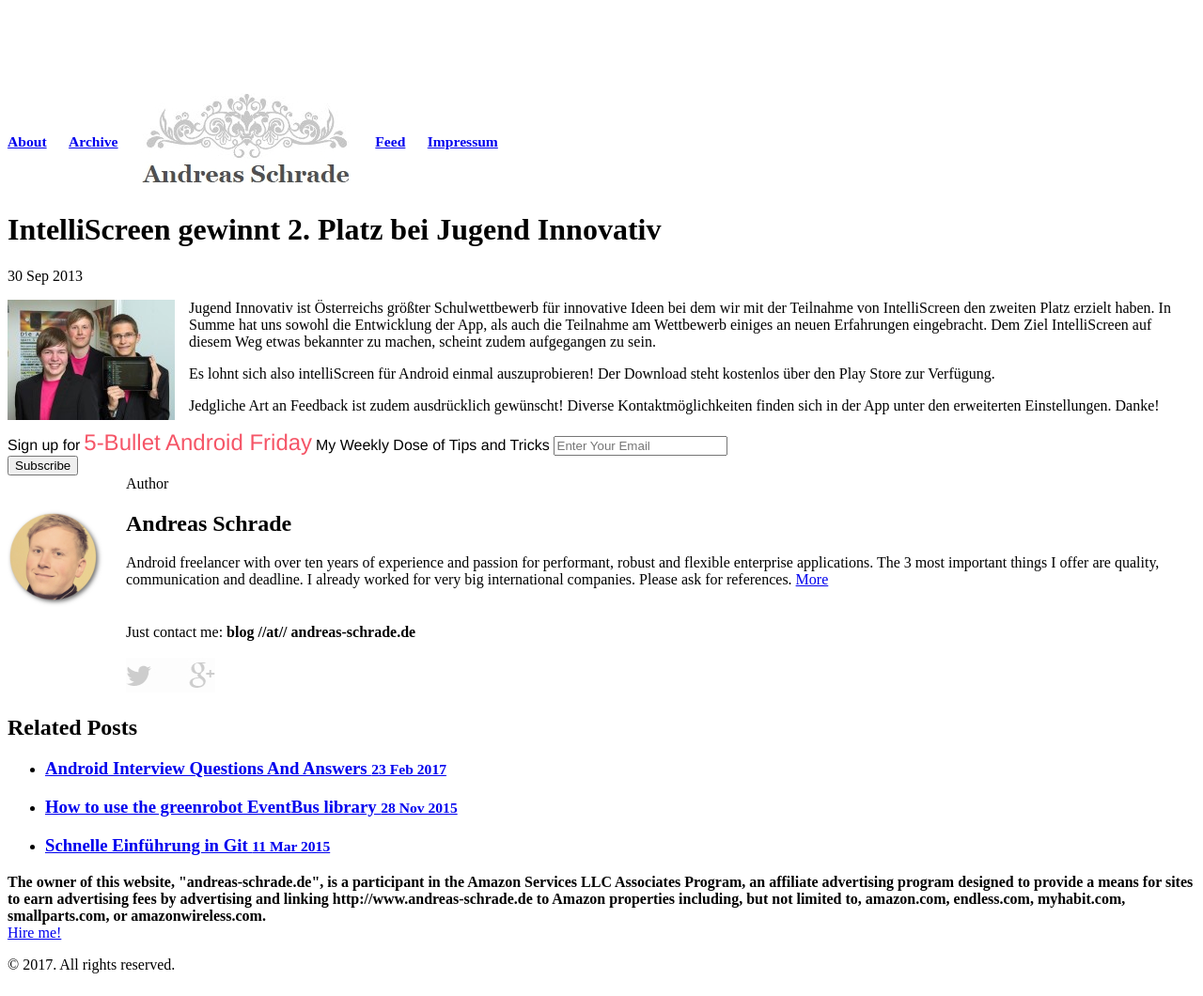
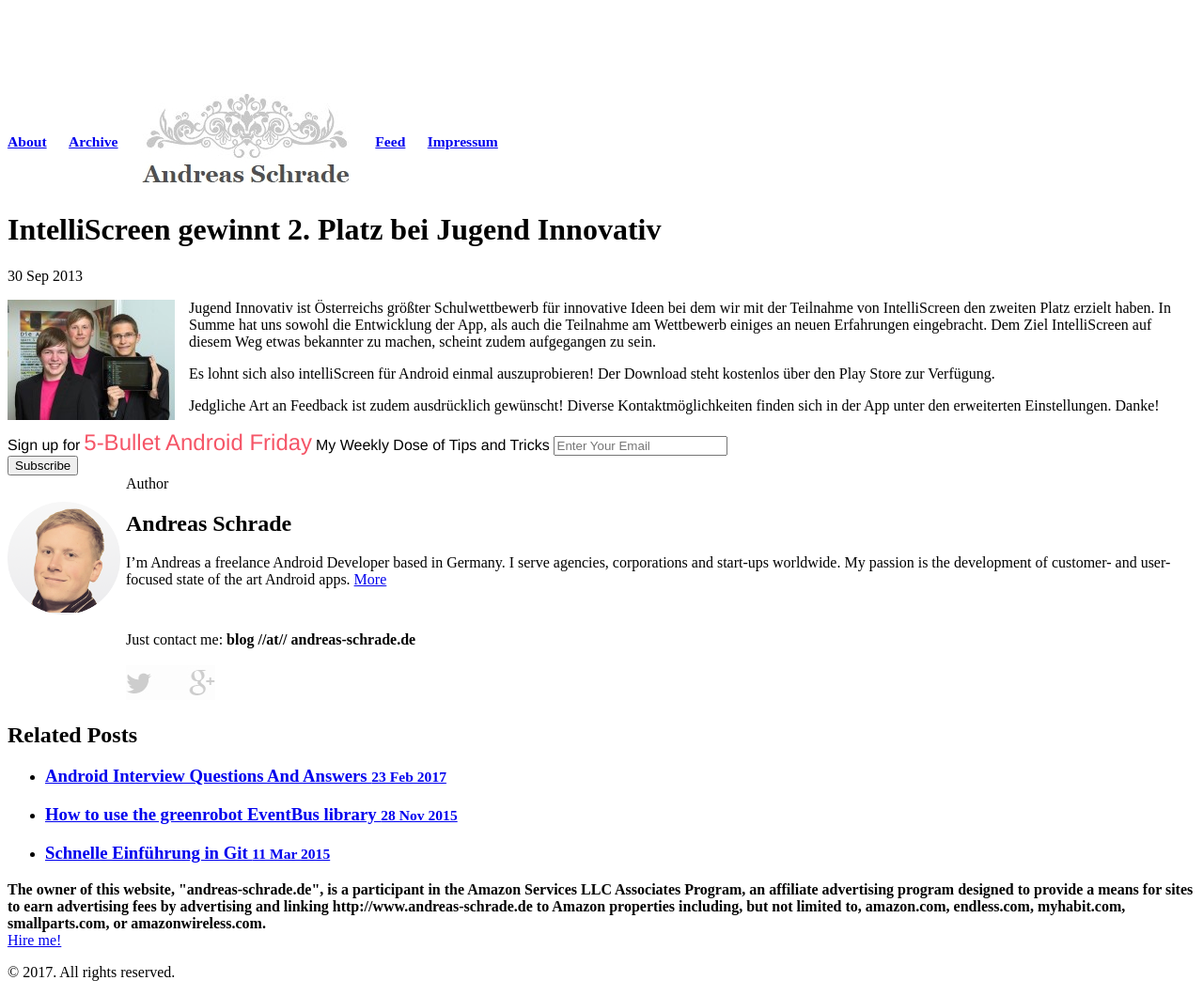
Before and after one commit to andreasschrade/andreasschrade.github.com, a Jekyll site: the page built from _posts/2013-09-30-intelliscreen-second-place.md, in a window 1280 px wide. Shown: the whole page at 94% size. Built offline with Jekyll 4.4.1, drawn with Linux system fonts in a browser that asks for light colours; Markdown is read by kramdown in place of the engine named in the settings; comment, search, counter and statistics services are not loaded.

Commit message:
updated posts info

```diff
--- a/_layouts/post.html
+++ b/_layouts/post.html
@@ -44,11 +44,10 @@
 
 <div class="related">
   <span class="author_" id="hire-me" style="display:block; margin-left: 126px;">Author</span>
-  <img src="/assets/me.png" style="float: left; margin-top: 10px;">
+  <img src="/assets/me_small.png" style="float: left; margin-top: 10px;">
   <div style="margin-left: 126px">
   <h2>Andreas Schrade</h2>
-
-  Android freelancer with over ten years of experience and passion for performant, robust and flexible enterprise applications. The 3 most important things I offer are quality, communication and deadline. I already worked for very big international companies. Please ask for references. <a href="/about">More</a>        <br style="clear:both">
+  I’m Andreas a freelance Android Developer based in Germany. I serve agencies, corporations and start-ups worldwide. My passion is the development of customer- and user-focused state of the art Android apps. <a href="/about">More</a>        <br style="clear:both">
   <br>Just contact me: <b> blog //at// andreas-schrade.de </b><br> <br>
   <img src="{{ site.url }}/assets/twitter-gplus.jpg" border="0" usemap="#snetwork">
   <map name="#snetwork">
```
